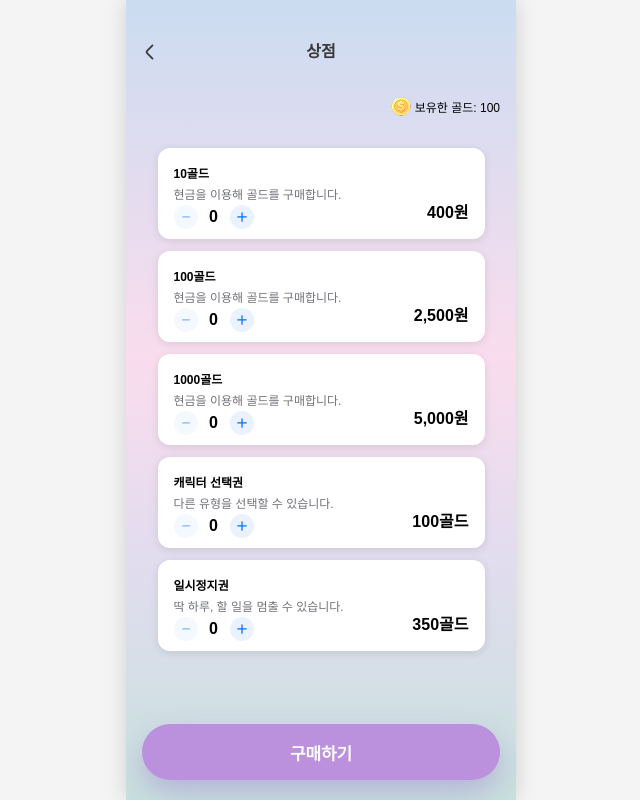
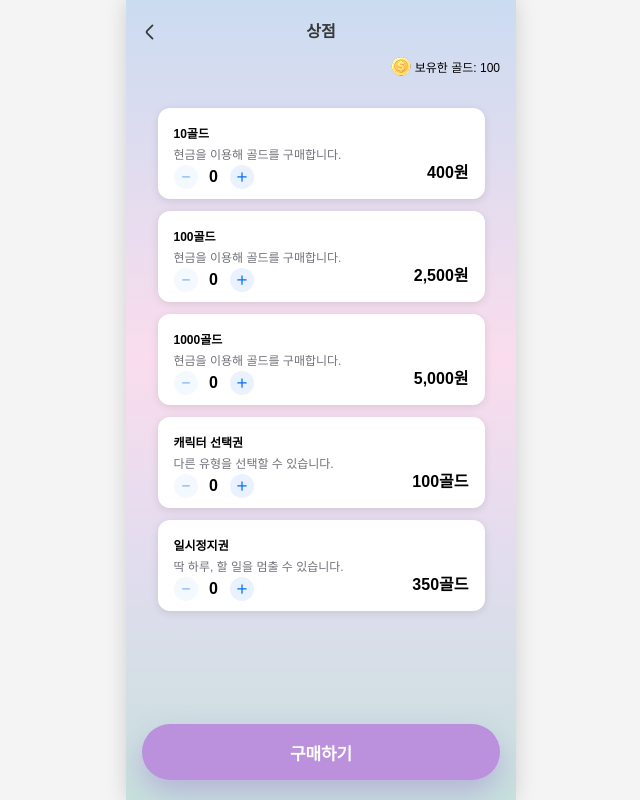
Before and after one commit to VOLRABBIT/VOLRABBIT_FE, a React (Vite) app in the folder Modo-FE/: page /shop in a window 1280 px wide. Shown: the whole page, without its empty margins (319-959 px from the left). Built offline with nearby package versions, Linux system fonts and the light colour scheme; a web font is replaced by a local one.

Commit message:
desigon: Topbar 높이 수정

```diff
--- a/Modo-FE/src/components/TopBar/TopBar.module.css
+++ b/Modo-FE/src/components/TopBar/TopBar.module.css
@@ -1,7 +1,7 @@
 .topBar {
   position: sticky;
   top: 0;
-  height: 64px;
+  height: 24px;
   display: flex;
   align-items: center;
   justify-content: space-between;
```
